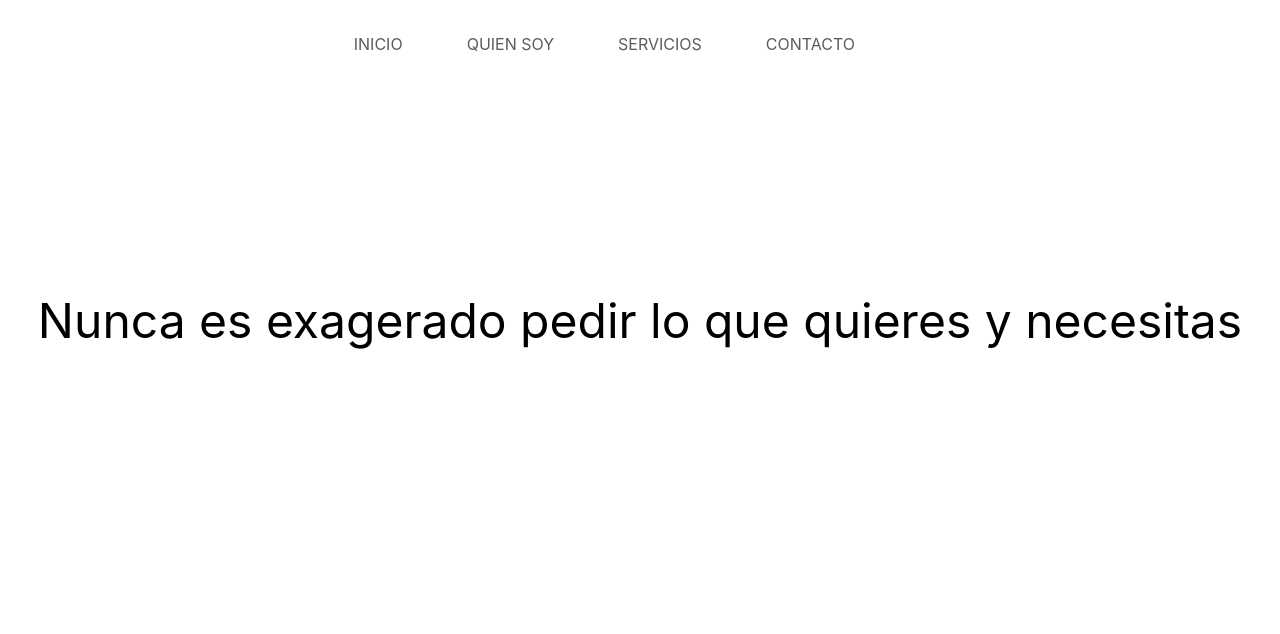
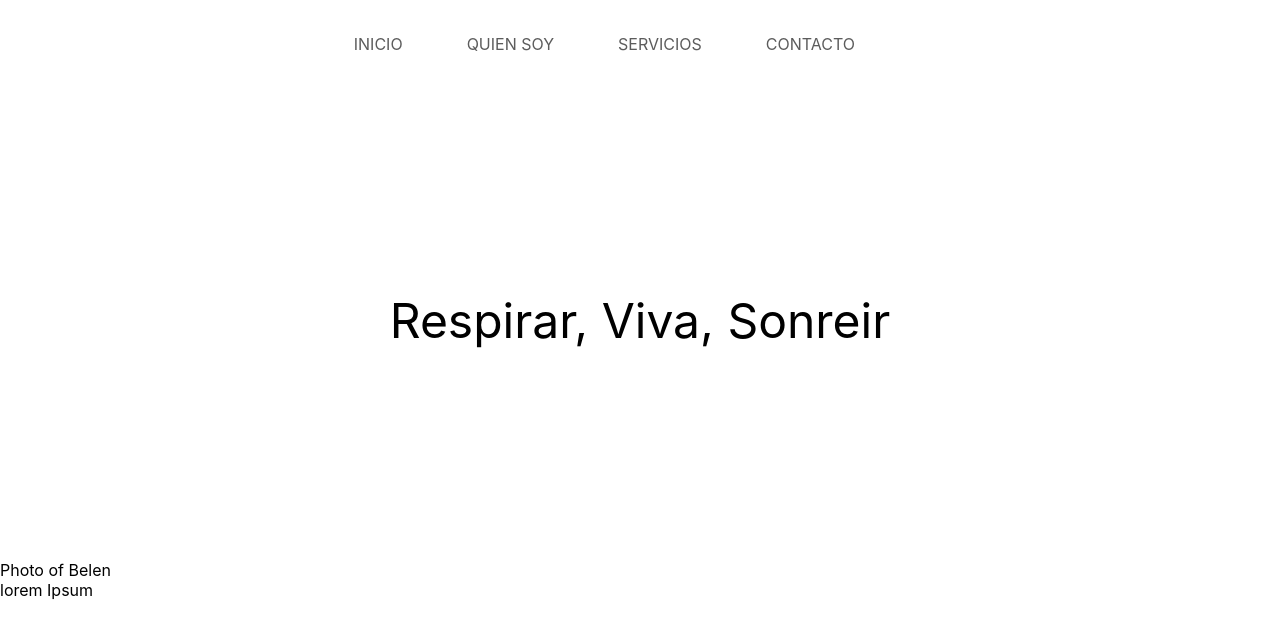
Before and after one commit to ShannonIanthe/Belen_Website_Therapy, a React (Create React App) app: page / in a window 1280 px wide. Shown: the top 634 px of the page. Built offline with nearby package versions, Linux system fonts and the light colour scheme.

Commit message:
changing quote

```diff
--- a/src/App.js
+++ b/src/App.js
@@ -2,11 +2,13 @@ import React from 'react'
 import './App.css';
 import Navbar from './components/Navbar'
 import About from './components/About'
+import Quote from './components/Quote'
 
 function App() {
   return (
 <React.Fragment>
   <Navbar />
+  <Quote />
   <About />
 </React.Fragment>
 
--- a/src/Styles/main.css
+++ b/src/Styles/main.css
@@ -17,7 +17,7 @@
 header {
   display: flex;
   align-items: center;
-  justify-content: space-between;
+  justify-content: space-around;
   height: 80px;
   padding: 0 2rem;
   color: var(--textColor);
--- a/src/components/About.js
+++ b/src/components/About.js
@@ -3,7 +3,10 @@ import '../Styles/main.css'
 
 function About() {
   return (
-    <main>Nunca es exagerado pedir lo que quieres y necesitas</main>
+    <div>
+        <div>Photo of Belen</div>
+        <div>lorem Ipsum</div>
+    </div>
   )
 }
 
--- /dev/null
+++ b/src/components/Quote.js
@@ -0,0 +1,9 @@
+import React from 'react'
+
+function Quote() {
+  return (
+    <main>Respirar, Viva, Sonreir</main>
+  )
+}
+
+export default Quote
```
